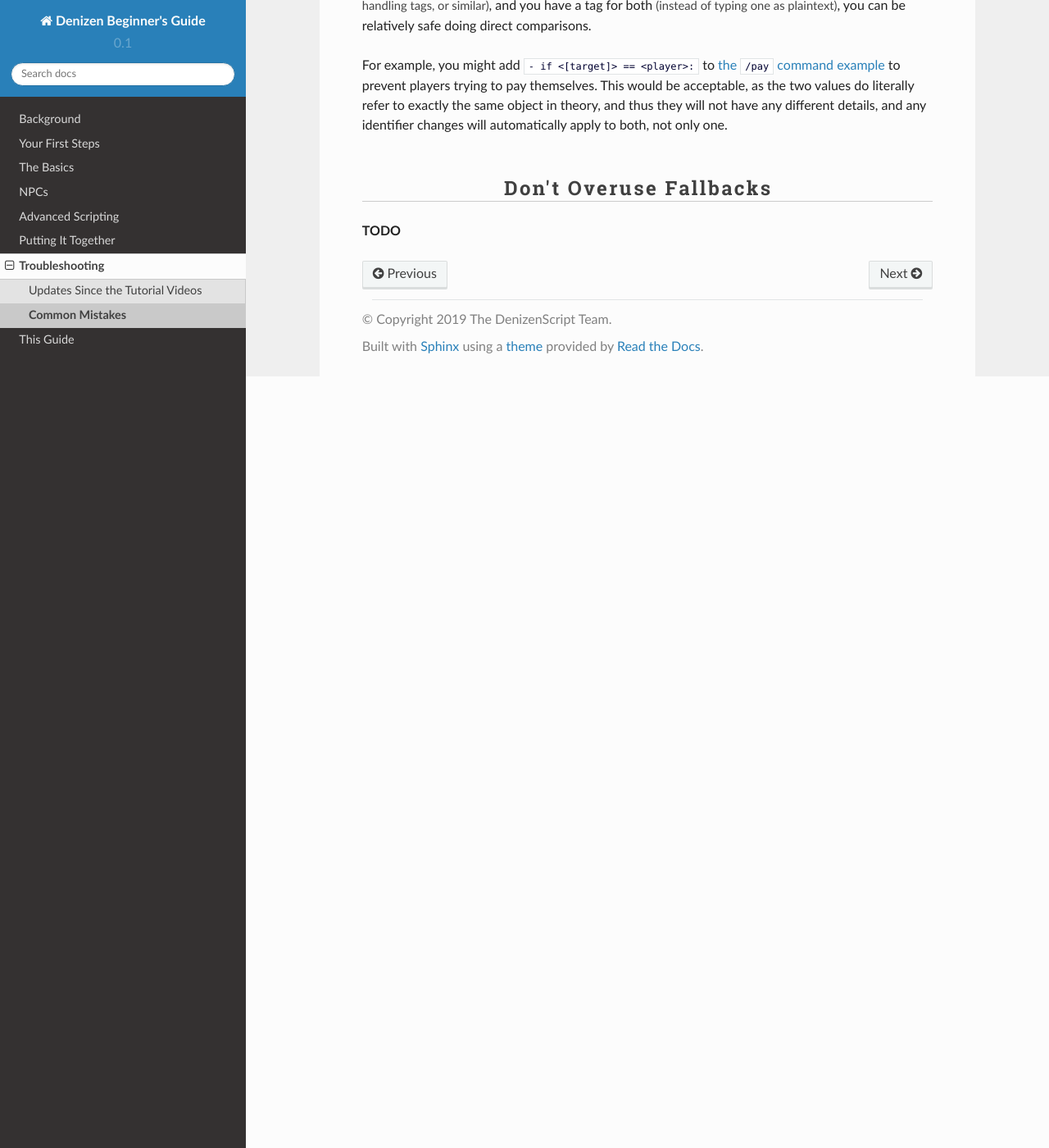
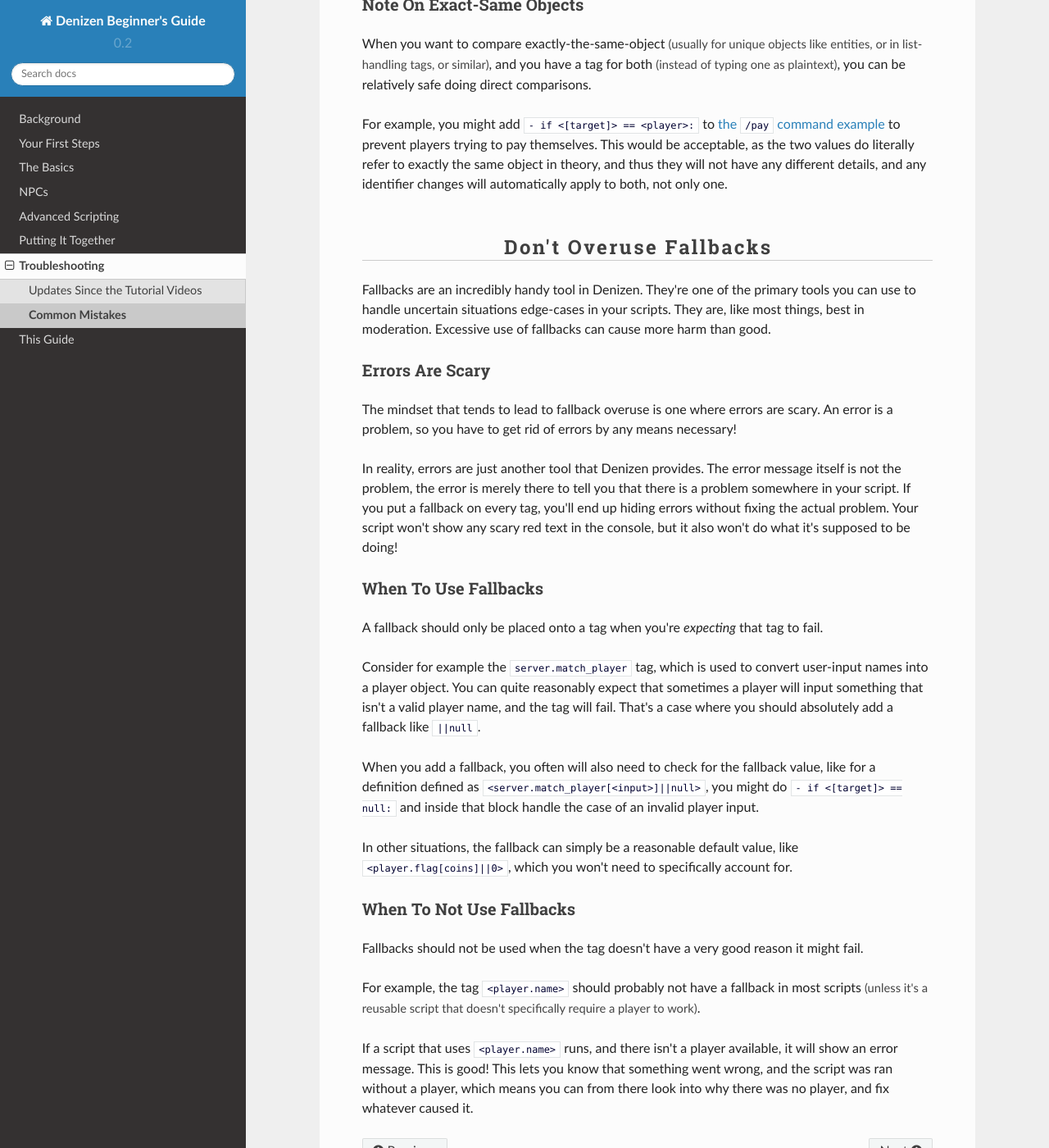
Before and after one commit to DenizenScript/Denizen-Beginners-Guide, a Sphinx documentation site: the page built from source/guides/troubleshooting/common-mistakes.md, in a window 1280 px wide and 1400 px high, scrolled down 5249 px. Shown: the whole window at 82% size. Built offline with Sphinx 7.4.7 and the Read the Docs theme 2.0.0, drawn with Linux system fonts in a browser that asks for light colours; some of the changed text lies outside the part shown.

Commit message:
'dont overuse fallbacks' writeup

```diff
--- a/source/conf.py
+++ b/source/conf.py
@@ -11,8 +11,8 @@ from recommonmark.transform import AutoStructify
 project = "Denizen Beginner's Guide"
 copyright = '2019 The DenizenScript Team'
 author = 'The DenizenScript Team'
-version = '0.1'
-release = '0.1'
+version = '0.2'
+release = '0.2'
 
 # General Config
 extensions = ['recommonmark']
--- a/source/guides/troubleshooting/common-mistakes.md
+++ b/source/guides/troubleshooting/common-mistakes.md
@@ -158,4 +158,28 @@ For example, you might add `- if <[target]> == <player>:` to [the `/pay` command
 
 ### Don't Overuse Fallbacks
 
-**TODO**
+Fallbacks are an incredibly handy tool in Denizen. They're one of the primary tools you can use to handle uncertain situations edge-cases in your scripts. They are, like most things, best in moderation. Excessive use of fallbacks can cause more harm than good.
+
+#### Errors Are Scary
+
+The mindset that tends to lead to fallback overuse is one where errors are scary. An error is a problem, so you have to get rid of errors by any means necessary!
+
+In reality, errors are just another tool that Denizen provides. The error message itself is not the problem, the error is merely there to tell you that there is a problem somewhere in your script. If you put a fallback on every tag, you'll end up hiding errors without fixing the actual problem. Your script won't show any scary red text in the console, but it also won't do what it's supposed to be doing!
+
+#### When To Use Fallbacks
+
+A fallback should only be placed onto a tag when you're *expecting* that tag to fail.
+
+Consider for example the `server.match_player` tag, which is used to convert user-input names into a player object. You can quite reasonably expect that sometimes a player will input something that isn't a valid player name, and the tag will fail. That's a case where you should absolutely add a fallback like `||null`.
+
+When you add a fallback, you often will also need to check for the fallback value, like for a definition defined as `<server.match_player[<input>]||null>`, you might do `- if <[target]> == null:` and inside that block handle the case of an invalid player input.
+
+In other situations, the fallback can simply be a reasonable default value, like `<player.flag[coins]||0>`, which you won't need to specifically account for.
+
+#### When To Not Use Fallbacks
+
+Fallbacks should not be used when the tag doesn't have a very good reason it might fail.
+
+For example, the tag `<player.name>` should probably not have a fallback in most scripts <span class="parens">(unless it's a reusable script that doesn't specifically require a player to work)</span>.
+
+If a script that uses `<player.name>` runs, and there isn't a player available, it will show an error message. This is good! This lets you know that something went wrong, and the script was ran without a player, which means you can from there look into why there was no player, and fix whatever caused it.
```
